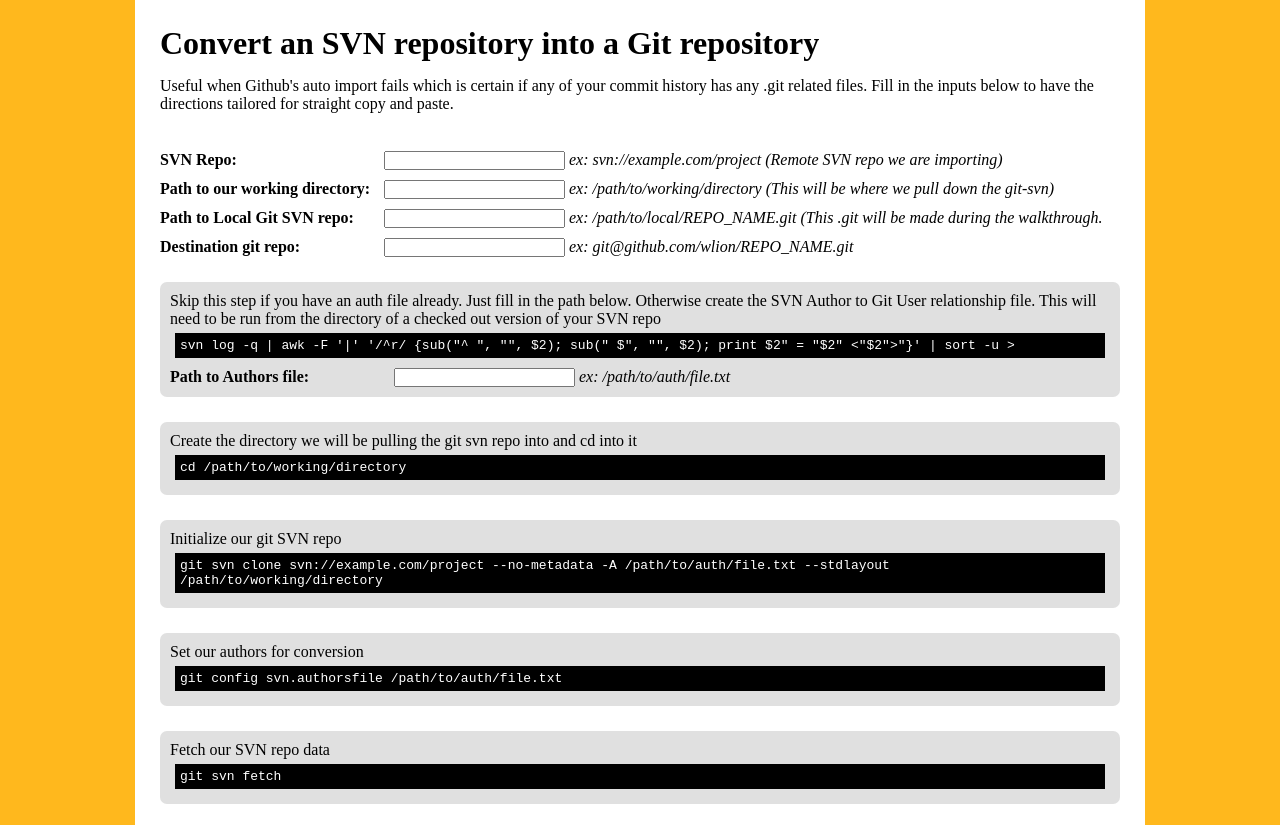
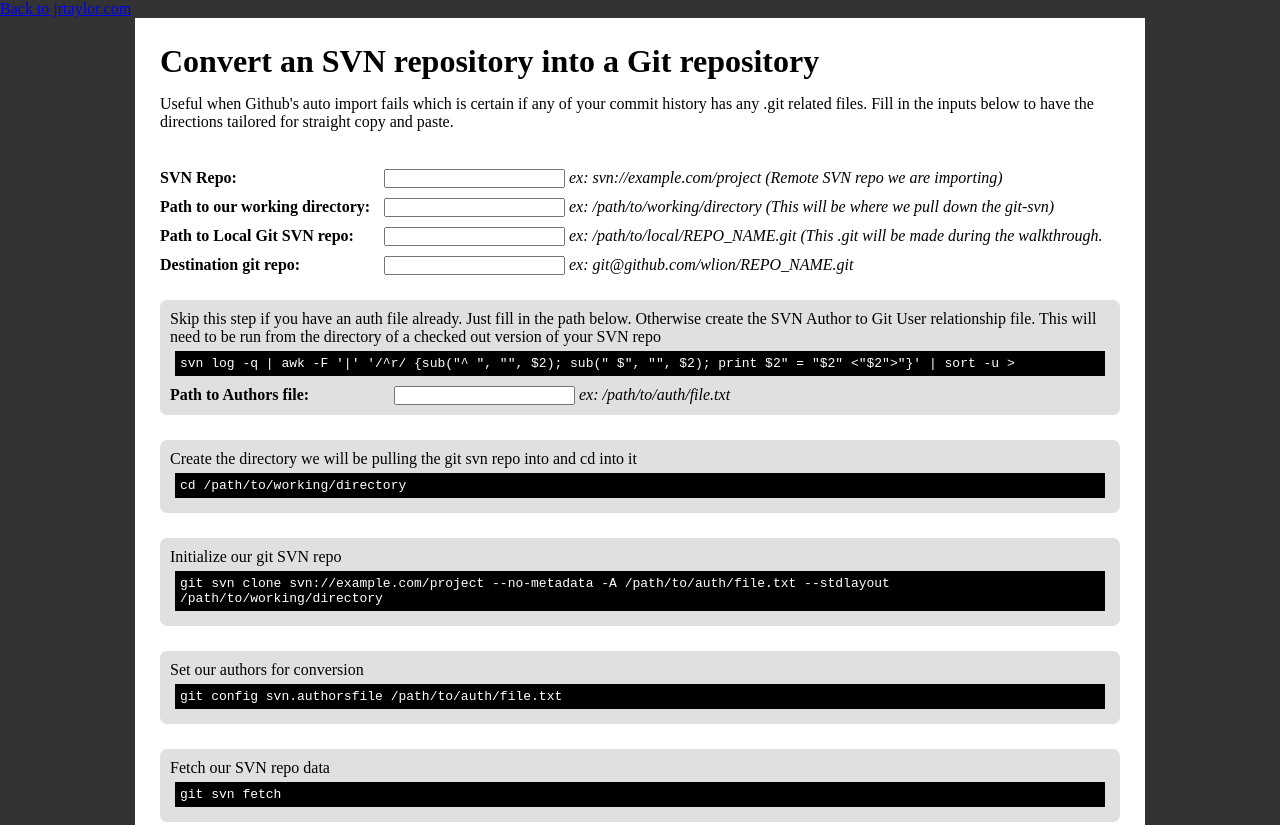
Before and after one commit to jrtaylor-com/svn-to-git, a plain HTML site: page index.html in a window 1280 px wide. Shown: the top 825 px of the page. Drawn offline with nearby package versions, Linux system fonts and the light colour scheme.

Commit message:
Update bg color, add site and git link, add demo link to readme

```diff
--- a/index.html
+++ b/index.html
@@ -8,7 +8,7 @@
 				padding: 0;
 			}
 			body {
-				background: #ffb81d;
+				background: #333333;
 			}
 			p {
 				margin-top:10px;
@@ -46,6 +46,7 @@
 		</style>
 	</head>
 	<body>
+		<a href="/">Back to jrtaylor.com</a>
 		<div id="content" ng-app="" ng-init="workingDir='/path/to/working/directory';gitSvnRepo='/path/to/local/REPO_NAME.git';git-repo='git@github.com/wlion/REPO_NAME.git';svnRepo='svn://example.com/project';">
 			<h1>Convert an SVN repository into a Git repository</h1>
 			<p>Useful when Github's auto import fails which is certain if any of your commit history has any .git related files. Fill in the inputs below to have the directions tailored for straight copy and paste.</p>
@@ -185,5 +186,6 @@
 				<code>git push --all</code>
 			</div>
 		</div>
+		Author: <a href="https://github.com/jrtaylor-com/svn-to-git">James Taylor</a>
 	</body>
 </html>
```
Also changed, not shown: 1 other file.
